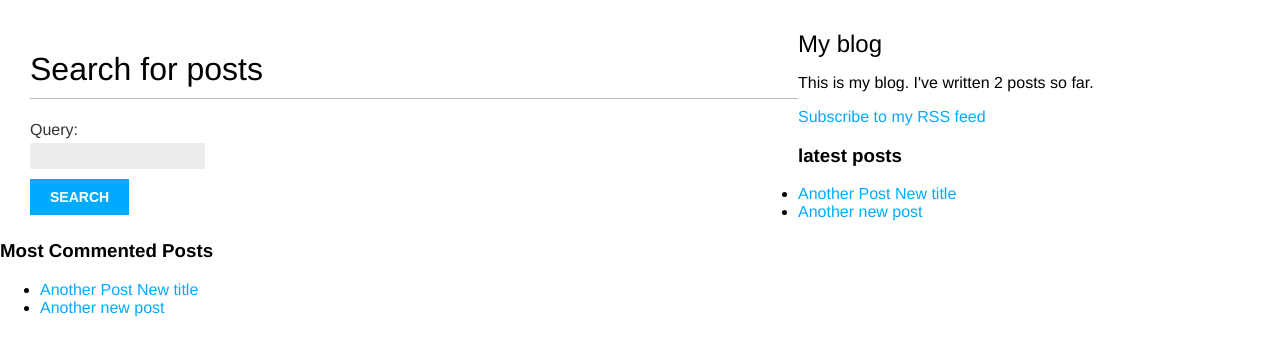
After one commit to nilesh-wecodethat/django-chapter-2, a Django app: page /search/ in a window 1280 px wide. The commit adds this page. Shown: the top 356 px of the page. Run offline with Django 5.2, Linux system fonts and the light colour scheme; data comes from the database, SQL or seed files in the repository; both versions use the stored data as it was after the commit; parts of the project's set-up code (start-up, migrations or seed data) failed here and were passed over.

Commit message:
custom tags and filters and search functionality

```diff
--- a/mysite/blog/admin.py
+++ b/mysite/blog/admin.py
@@ -10,8 +10,8 @@ class PostAdmin(admin.ModelAdmin):
     search_fields = ('title', 'body')
     prepopulated_fields = {'slug': ('title',)}
     raw_id_fields = ('author',)
-    date_hierarchy = 'publish'
-    ordering = ('status', 'publish')
+    date_hierarchy = 'publish' # it adds a date-based navigation interface
+    ordering = ('status', 'publish') # it sorting by status first and then by publish date. so that records with the same status are further sorted chronologically by when they were published.
 
 
 @admin.register(Comment)
--- a/mysite/blog/forms.py
+++ b/mysite/blog/forms.py
@@ -12,3 +12,7 @@ class CommentForm(forms.ModelForm) :  # you can use ModelForm, which automatical
     class Meta:
         model = Comment
         fields = ('name', 'email', 'comment')
+
+
+class SearchPostForm(forms.Form):
+    query = forms.CharField()
--- /dev/null
+++ b/mysite/blog/templatetags/blog_tags.py
@@ -0,0 +1,28 @@
+from django import template
+from blog.models import Post
+from django.db.models import Count
+from django.utils.safestring import mark_safe
+import markdown
+
+
+register = template.Library()  # it's used to register your own template tags and filters
+
+@register.simple_tag(name='post_count')  # it register the function as a simple tag, If you want to register it using a different name, you can do so by specifying a name attribute, by-default is function name
+def total_posts():
+    return Post.objects.count()
+
+
+@register.inclusion_tag("blog/post/latest_posts.html") # inclustion_tag returns a rendered template
+def show_latest_posts(count=3):
+    latest_posts = Post.objects.order_by('publish')[:count]
+    return {'latest_posts' : latest_posts}
+
+
+@register.simple_tag
+def get_most_commented_posts(count=3):
+    return Post.objects.annotate(total_comments=Count('comments')).order_by('-total_comments')[:count]
+
+
+@register.filter(name="markdown")
+def markdown_format(text):
+    return mark_safe(markdown.markdown(text))
--- a/mysite/blog/views.py
+++ b/mysite/blog/views.py
@@ -3,25 +3,33 @@ from django.contrib.auth.models import User
 from blog.models import Post
 from django.http import HttpResponse
 from django.core.paginator import Paginator, EmptyPage,PageNotAnInteger
-from blog.forms import SendEmailForm , CommentForm
+from blog.forms import SendEmailForm , CommentForm, SearchPostForm
 from django.core.mail import send_mail
 from django.urls import reverse
 from taggit.models import Tag
 from django.db.models import Count
-
+from django.contrib.postgres.search import SearchVector, SearchQuery, SearchRank, TrigramSimilarity
 
 
 def create_post(request):
-    user = User.objects.get(username="admin") #The get() method allows you to retrieve a single object from the database.
-    post = Post(title='Another post',   # create post object
-               slug='another-post',
-               content='Post body.',
+    ADMIN = "admin"
+    TITLE= "Post title"
+    SLUG = "post-slug"
+    CONTENT = "Post Content"
+
+    user = User.objects.get(username=ADMIN) #The get() method allows you to retrieve a single object from the database.
+    post = Post(title= TITLE,
+               slug= SLUG,
+               content= CONTENT,
                author=user)
     post.save()
 
+
 def update_post(request) :
-    post = Post.objects.get(slug = 'another-post')
-    post.title = "Anther Post new title"  #update the post field
+    SLUG = 'another-post'
+    UPDATED_TITLE = "Anther Post new title"
+    post = Post.objects.get(slug = SLUG)
+    post.title =   UPDATED_TITLE
     post.save()
 
 
@@ -34,15 +42,14 @@ def all_posts(request, tag_slug=None) :
         tag = get_object_or_404(Tag, slug=tag_slug)
         post_list = post_list.filter(tags__in=[tag])
 
-    paginator = Paginator(post_list, 3) # 3 posts in each page
+    POST_PER_PAGE = 3
+    paginator = Paginator(post_list, POST_PER_PAGE)
     page = request.GET.get('page')
     try:
         posts = paginator.page(page)
     except PageNotAnInteger:
-        # If page is not an integer deliver the first page
         posts = paginator.page(1)
     except EmptyPage:
-        # If page is out of range deliver last page of results
         posts = paginator.page(paginator.num_pages)
     return render(request,
                     'blog/post/lists.html',
@@ -62,10 +69,9 @@ def delete_post(request) :
     post.delete()
 
 
-def post_details(request, id=2) :
-    post = get_object_or_404(Post, id=2)
+def post_details(request, id) :
+    post = get_object_or_404(Post, id)
 
-    # list all the active comments
     comments = post.comments.filter(active=True)
 
     new_comment = None
@@ -78,8 +84,7 @@ def post_details(request, id=2) :
             new_comment.post = post  #assign current Post
             new_comment.save()
 
-            # return redirect('post', post_id=post_id)
-            return redirect(reverse('post_details')) # redirecting to the /post so that in order to reload again, it does'nt create a new comment, where  "post_details" is the name we passed in to the urls.py
+            return redirect(reverse('post_details', args=[post.id])) # redirecting to the /post so that in order to reload again, it does'nt create a new comment, where  "post_details" is the name we passed in to the urls.py
     else :
         comment_form = CommentForm()
 
@@ -103,20 +108,18 @@ def post_details(request, id=2) :
 def share_post(request, post_id) :
     post = get_object_or_404(Post, id=post_id)
     sent = False
-
+    HOST_EMAIL = 'patidarnilesh8120@gmail.com'
     if request.method == 'POST' :
         #form submitted
         form = SendEmailForm(request.POST)
 
         if form.is_valid() :
-            # validation successful
             data = form.cleaned_data  # If the form is valid, you retrieve the validated data
-            post_url = "post_url"
+            post_url = request.build_absolute_uri(post.get_absolute_url())
             subject = f"{data['name']} recommends you read {post.title}"
             message = f"Read {post.title} at {post_url}\n\n" \
             f"{data['name']}\'s comments: {data['comments']}"
-            send_mail(subject, message, 'patidarnilesh8120@gmail.com',
-            [data['to']])
+            send_mail(subject, message, HOST_EMAIL, [data['to']])
             sent = True
 
     else:  # intial empty form
@@ -127,3 +130,33 @@ def share_post(request, post_id) :
                  {'form' : form,
                  'sent': sent,
                  'post' : post})
+
+
+
+def search_post(request) :
+    form = SearchPostForm()
+    query = None
+    results = []
+    if 'query' in request.GET:
+        form = SearchPostForm(request.GET)
+
+        if form.is_valid() :
+            query = form.cleaned_data['query']
+            # search_vector = SearchVector('title', 'content')
+            # search_vector = SearchVector('title', weight='A') + SearchVector('content', weight='B') # we can also give the weight to the attribute e.g. posts that are matched by title rather than by content
+            # search_query = SearchQuery(query)
+            # results = Post.objects.annotate(
+            #     search= search_vector,
+            #     rank = SearchRank(search_vector, search_query) #A score indicating how well the post matches the search query.
+            # ).filter(search=query).order_by('-rank')
+
+
+            results = Post.objects.annotate(
+                similarity = TrigramSimilarity('title', query) # it contain the similarity score for each post's title
+            ).filter(similarity__gt=0.1).order_by('-similarity')
+
+    return render(request,
+                'blog/post/search.html',
+                {'form' : form,
+                'query' : query,
+                'results': results})
--- a/mysite/mysite/urls.py
+++ b/mysite/mysite/urls.py
@@ -17,6 +17,13 @@ Including another URLconf
 from django.contrib import admin
 from django.urls import path
 from blog import views
+from django.contrib.sitemaps.views import sitemap
+from blog.sitemaps import PostSitemap
+from blog.feeds import LatestPostsFeed
+
+sitemaps = {
+    'posts' :  PostSitemap
+}
 
 urlpatterns = [
     path('admin/', admin.site.urls),
@@ -25,4 +32,7 @@ urlpatterns = [
     #  path('blog/', include('blog.urls', namespace='blog'))  #When you want to include another urls.py file from a different app into your main project's urls.py, you use the include function.
     path('post/<int:id>', views.post_details, name="post_details"), #This URL pattern captures an integer (id) from the URL and passes it as an argument to the post_details view.
     path('<int:post_id>/share/', views.share_post, name='share_post'),
+    path('sitemap.xml', sitemap, {'sitemaps' : sitemaps}, name='django.contrib.sitemaps.views.sitemap'),
+    path('feed/', LatestPostsFeed(), name="post_feed"),
+    path('search/', views.search_post, name="search_post")
 ]
--- a/mysite/templates/blog/base.html
+++ b/mysite/templates/blog/base.html
@@ -1,4 +1,6 @@
 {% load static %}
+{% load blog_tags %}
+
 <!DOCTYPE html>
 <html>
 <head>
@@ -10,5 +12,24 @@
    {% block content %}
    {% endblock %}
  </div>
+ <div id="sidebar">
+  <h2>My blog</h2>
+  <p>This is my blog. I've written {% post_count %} posts so far.</p>
+  <p>
+    <a href="{% url "post_feed" %}">Subscribe to my RSS feed</a>
+   </p>
+  <h3>latest posts</h3>
+  {% show_latest_posts 3 %}
+
+  <h3>Most Commented Posts</h3>
+  {% get_most_commented_posts as most_commented_posts %} <!--it retrieves the most commented posts and assigns them to the variable most_commented_posts for use within the template.-->
+  <ul>
+    {% for post in most_commented_posts %}
+      <li>
+         <a href="{{post.get_absolute_url}}">{{post.title}}</a>
+      </li>
+    {% endfor %}
+  </ul>
+</div>
 </body>
 </html>
--- a/mysite/templates/blog/post/details.html
+++ b/mysite/templates/blog/post/details.html
@@ -1,4 +1,5 @@
 {% extends "blog/base.html" %}
+{% load blog_tags %}
 
 {% block title %}{{ post_details.title }}{% endblock %}
 
@@ -7,7 +8,7 @@
   <p class="date">
    Published {{ post_details.publish }} by {{ post_details.author }}
   </p>
-  {{ post.body | linebreaks }}
+  {{ post.content | markdown }}
   <p>
     <a href="{% url "share_post" post_details.id %}">
       Share this post
--- /dev/null
+++ b/mysite/templates/blog/post/latest_posts.html
@@ -0,0 +1,7 @@
+<ul>
+    {% for post in latest_posts  %}
+        <li>
+            <a href="{{post.get_absolute_url}}">{{post.title}}</a>
+        </li>
+    {% endfor %}
+</ul>
--- a/mysite/templates/blog/post/lists.html
+++ b/mysite/templates/blog/post/lists.html
@@ -1,4 +1,5 @@
- {% extends "blog/base.html" %}
+{% extends "blog/base.html" %}
+{% load blog_tags %}
 
  {% block title %}My Blog{% endblock %}
 
@@ -17,7 +18,7 @@
     <p class="date">
       Published {{ post.publish }} by {{ post.author }}
     </p>
-    {{ post.body|truncatewords:30|linebreaks }}
+    {{ post.content | markdown | truncatewords_html:30 }}
 
     <p class="tags">Tags:
        {% for tag in post.tags.all %}
--- /dev/null
+++ b/mysite/templates/blog/post/search.html
@@ -0,0 +1,37 @@
+{% extends "blog/base.html" %}
+{% load blog_tags %}
+
+{% block title %} Search {% endblock %}
+
+{% block content %}
+    {% if query %}
+       <h1>Posts containing "{{query}}"</h1>
+
+       <h3>
+          {% with results.count as total_posts %}
+            Found {{total_posts}} result{{total_posts|pluralize}}
+          {% endwith %}
+       </h3>
+
+       {% for post in results %}
+         <h4>
+            <a href="{{post.get_absolute_url}}">{{ post.title }}</a>
+         </h4>
+         {{ post.body|markdown|truncatewords_html:5 }}
+
+         {% empty %}
+            <p>there are not post for "{{query}}" query</p>
+       {% endfor %}
+
+       <p>
+         <a href="{% url "search_post" %}">Search Again</a>
+       </p>
+
+       {% else %}
+         <h1>Search for posts</h1>
+         <form method="get">
+            {{form.as_p}}
+            <input type="submit" value="Search">
+         </form>
+    {% endif %}
+{% endblock  %}
```
Also changed, not shown: mysite/blog/feeds.py (added, +21 -0 lines), mysite/blog/models.py (+7 -7 lines), mysite/blog/sitemaps.py (added, +12 -0 lines), mysite/mysite/settings.py (+11 -4 lines), mysite/blog/templatetags/__init__.py (added), mysite/db.sqlite3.
